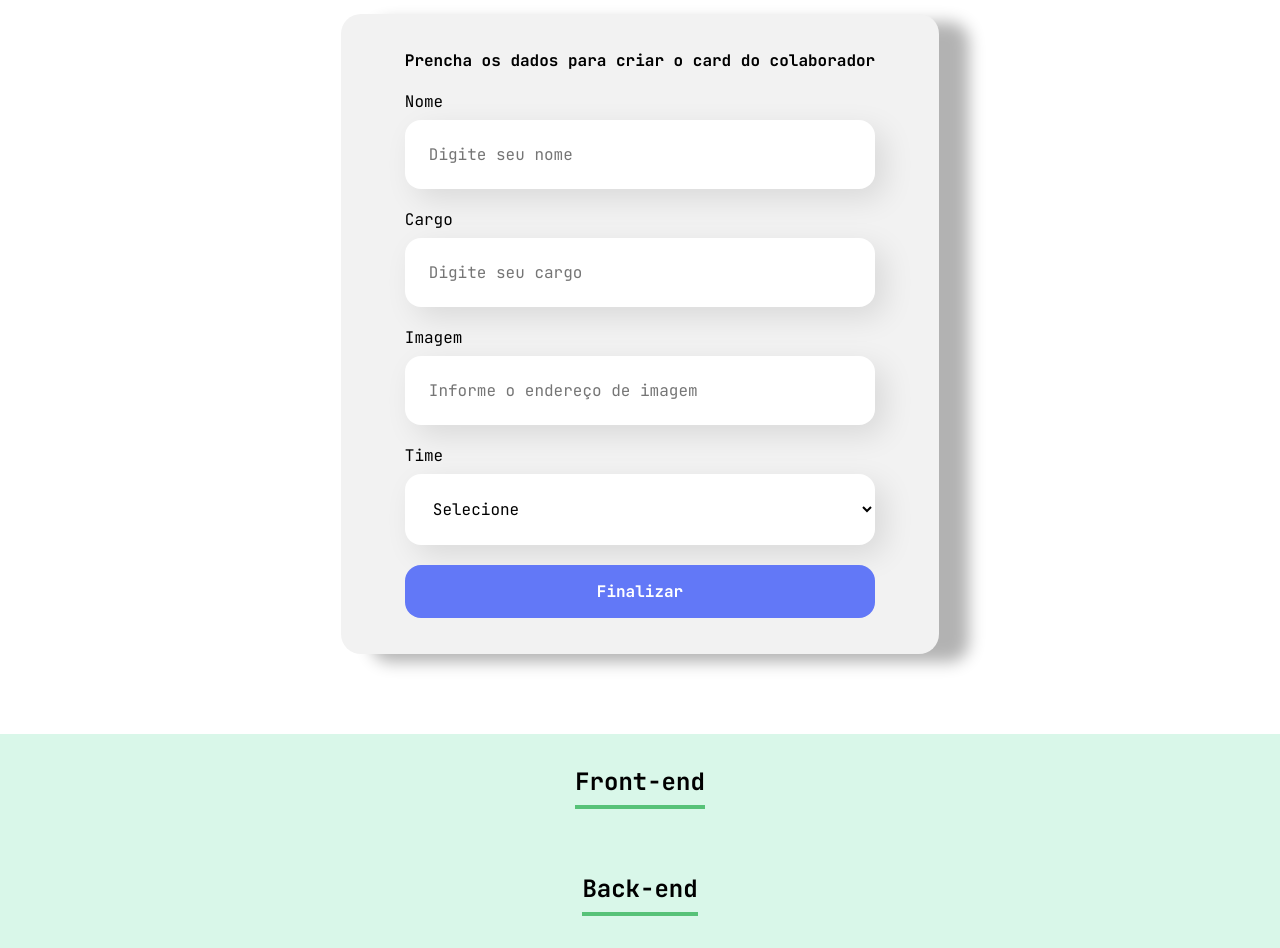
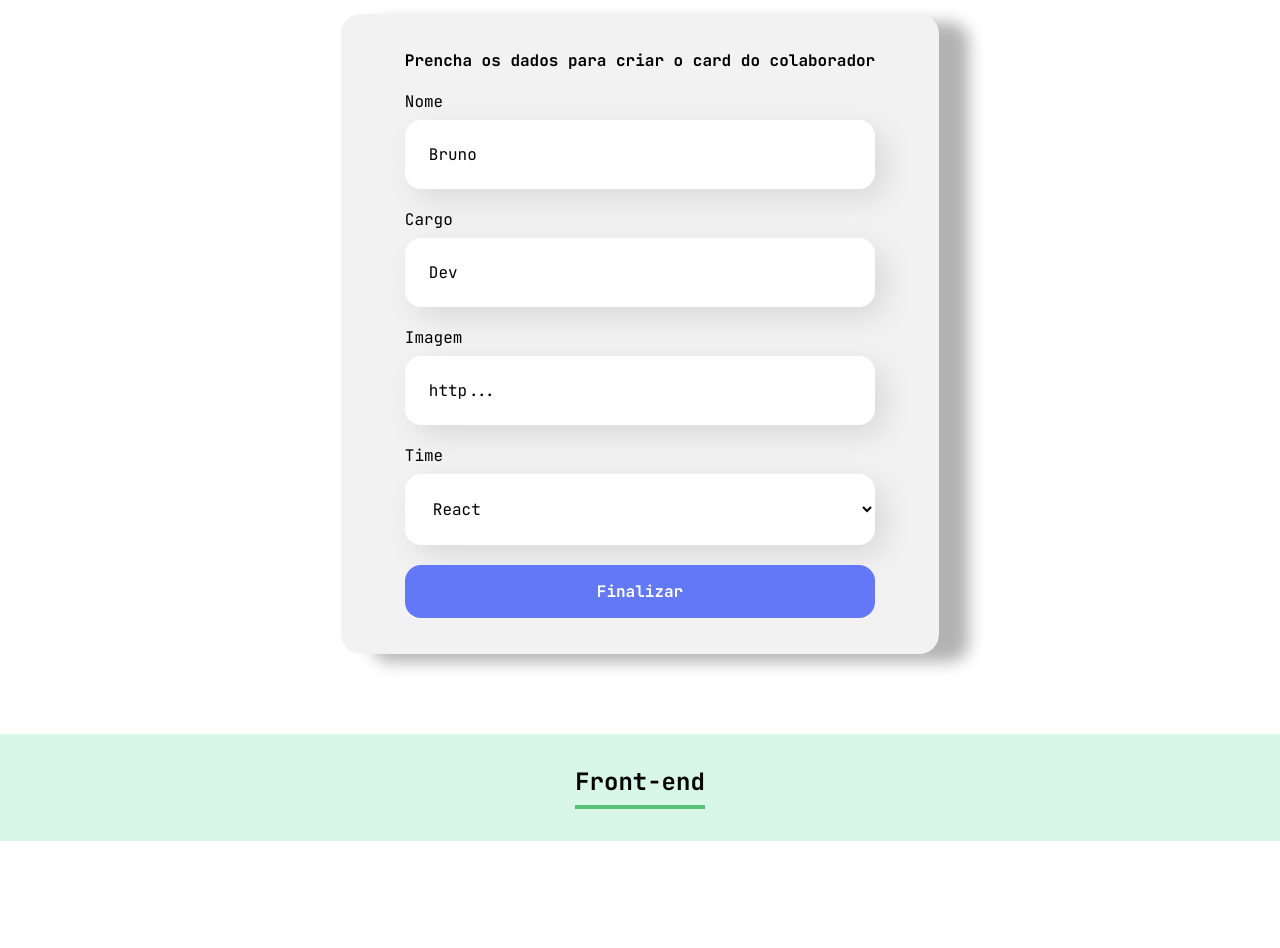
Before and after one commit to andrade-bruno/modalgr-training-process, a React (Create React App) app in the folder react-desenvolvendo-com-javascript/organo/: page / in a window 1280 px wide. Shown: the part 560-1508 px from the top of the page. After the commit the page ends 1401 px from the top, so only its background shows below. Built offline with nearby package versions, Linux system fonts and the light colour scheme.

Commit message:
feat: initialized virtual team list

```diff
--- a/react-desenvolvendo-com-javascript/organo/src/App.js
+++ b/react-desenvolvendo-com-javascript/organo/src/App.js
@@ -37,7 +37,7 @@ function App() {
     const [teammates, setTeammates] = useState([]);
 
     const handleSubmit = teammate => {
-        setTeammates([teammate]);
+        setTeammates([...teammates, teammate]);
         toast(`${teammate.name} cadastrado`);
     };
 
@@ -46,8 +46,7 @@ function App() {
             <div className='app'>
                 <Banner />
                 <Form onSubmit={handleSubmit} />
-                <Team name='Front-end' />
-                <Team name='Back-end' />
+                <Team name='Front-end' teammates={teammates} />
                 <ToastContainer
                     position='top-center'
                     autoClose={2500}
--- a/react-desenvolvendo-com-javascript/organo/src/components/Form/index.js
+++ b/react-desenvolvendo-com-javascript/organo/src/components/Form/index.js
@@ -16,10 +16,10 @@ export default function Form(props) {
         });
     };
 
-    const [name, setName] = useState('');
-    const [role, setRole] = useState('');
-    const [imageUrl, setImage] = useState('');
-    const [team, setTeam] = useState('');
+    const [name, setName] = useState('Bruno');
+    const [role, setRole] = useState('Dev');
+    const [imageUrl, setImage] = useState('http...');
+    const [team, setTeam] = useState('React');
 
     return (
         <form className='form' onSubmit={handleForm}>
--- a/react-desenvolvendo-com-javascript/organo/src/components/Team/index.js
+++ b/react-desenvolvendo-com-javascript/organo/src/components/Team/index.js
@@ -1,9 +1,21 @@
+import { useState } from 'react';
 import './index.css';
 
 export default function Team(props) {
+    const [teammates, setTeammates] = useState(props.teammates);
+
     return (
         <section className='team'>
             <h3>{props.name}</h3>
+
+            {props.teammates.map((teammate, index) => (
+                <div key={index}>
+                    <br></br>
+                    <p>{teammate.imageUrl}</p>
+                    <p>{teammate.name}</p>
+                    <p>{teammate.role}</p>
+                </div>
+            ))}
         </section>
     );
 }
```
